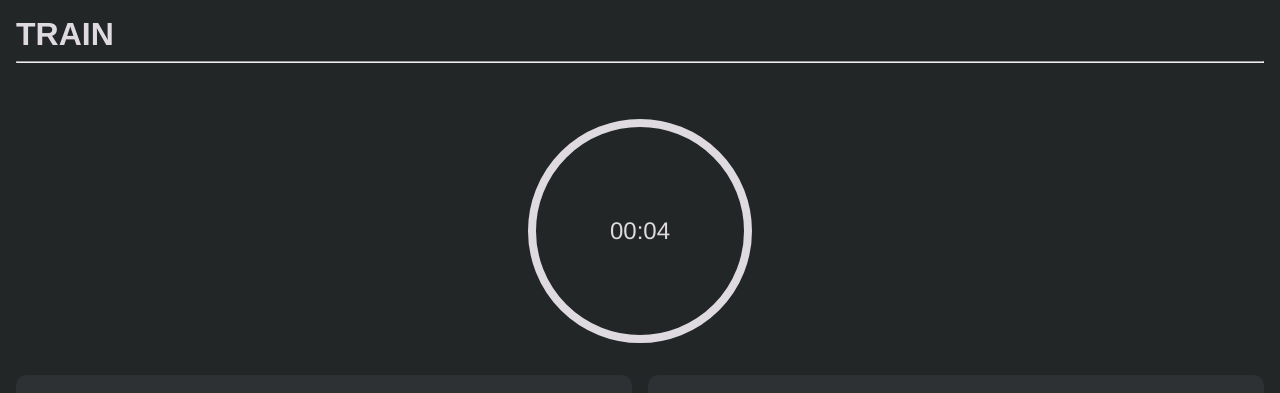
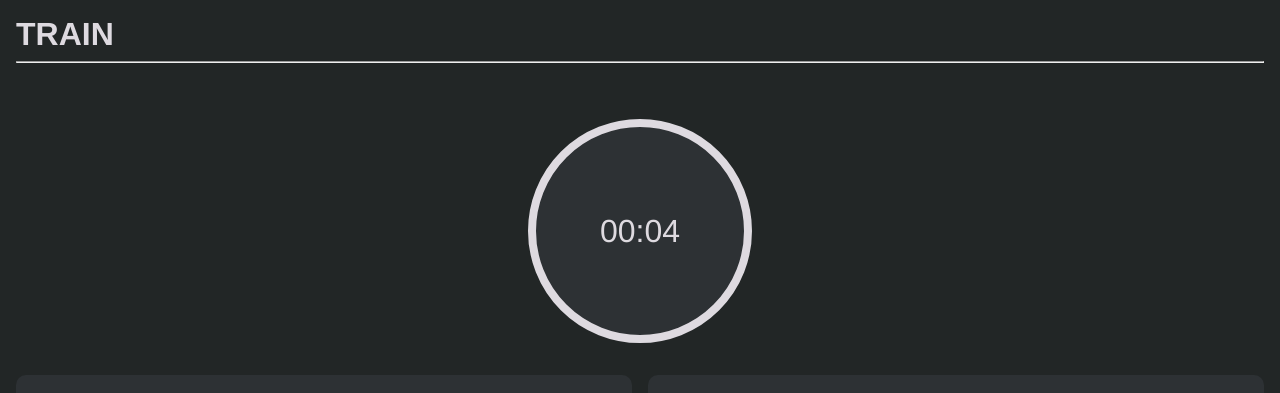
Before and after one commit to jaredami/shot-tracker, a React (Create React App) app: page / in a window 1280 px wide. Shown: the top 393 px of the page. Built offline with nearby package versions, Linux system fonts and the light colour scheme.

Commit message:
Session styles

```diff
--- a/src/components/Session.css
+++ b/src/components/Session.css
@@ -5,28 +5,26 @@
 .timer-container {
   margin: 2rem auto;
   box-sizing: border-box;
-  font-size: 1.5rem;
-  width: 4rem;
-  display: grid;
-  place-items: center;
+  background: var(--background-secondary);
   border: 8px solid var(--white);
   border-radius: 50%;
   height: 14rem;
   width: 14rem;
-  grid-column-start: 1;
-  grid-column-end: 3;
+  font-size: 2rem;
+  display: grid;
+  place-items: center;
 }
-
 .timer {
   place-self: center;
 }
 
-.stats {
+.session-grid {
   display: grid;
   grid-template-columns: 1fr 1fr;
   gap: 1rem;
   place-items: stretch;
 }
+
 .stat-container {
   background: var(--background-secondary);
   border-radius: 10px;
--- a/src/components/Session.js
+++ b/src/components/Session.js
@@ -45,7 +45,7 @@ export default function Session(props) {
       <div className="timer-container">
         <div className="timer">{timer}</div>
       </div>
-      <div className="stats">
+      <div className="session-grid">
         <div className="stat-container">
           <p className="stat">
             {shotsMadeCount}/{shotsTakenCount}
```
